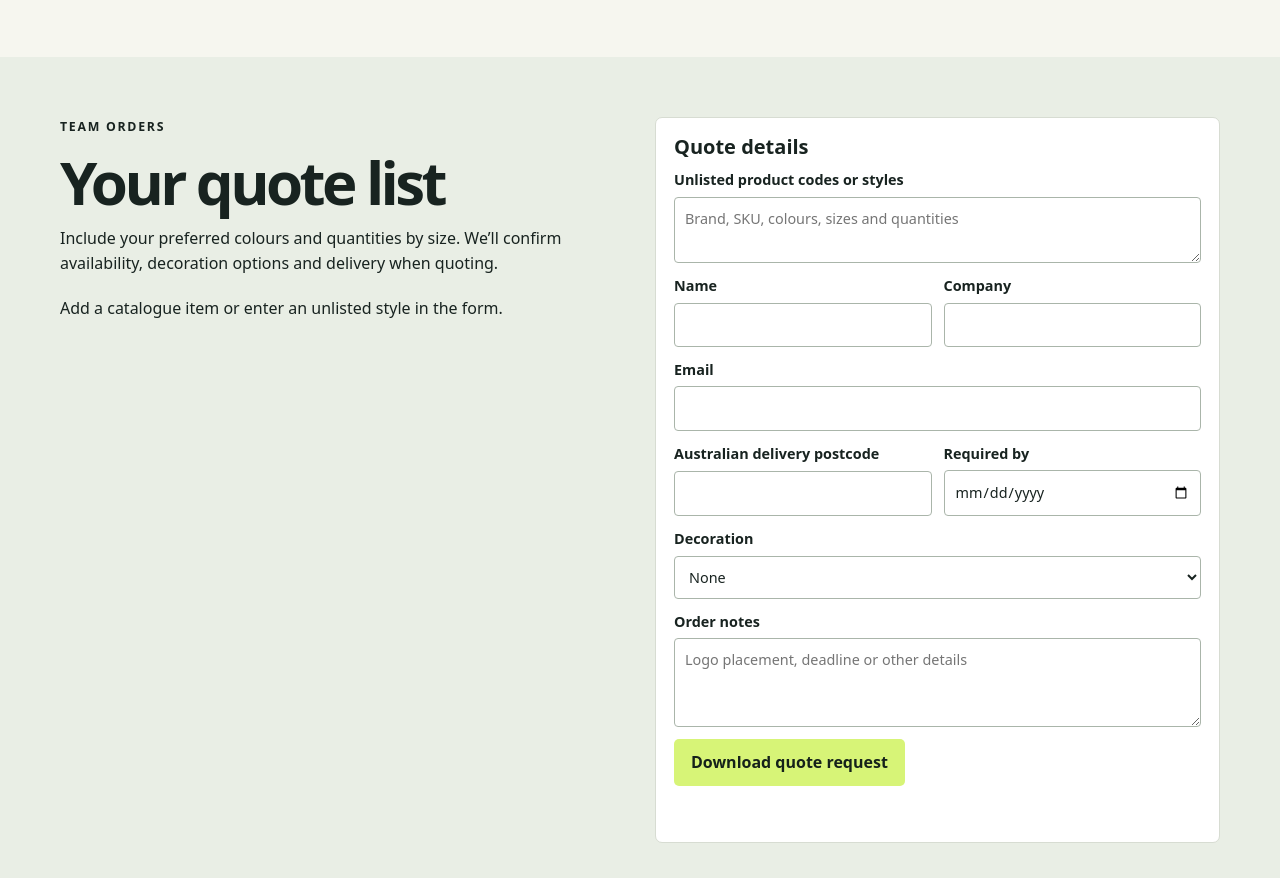
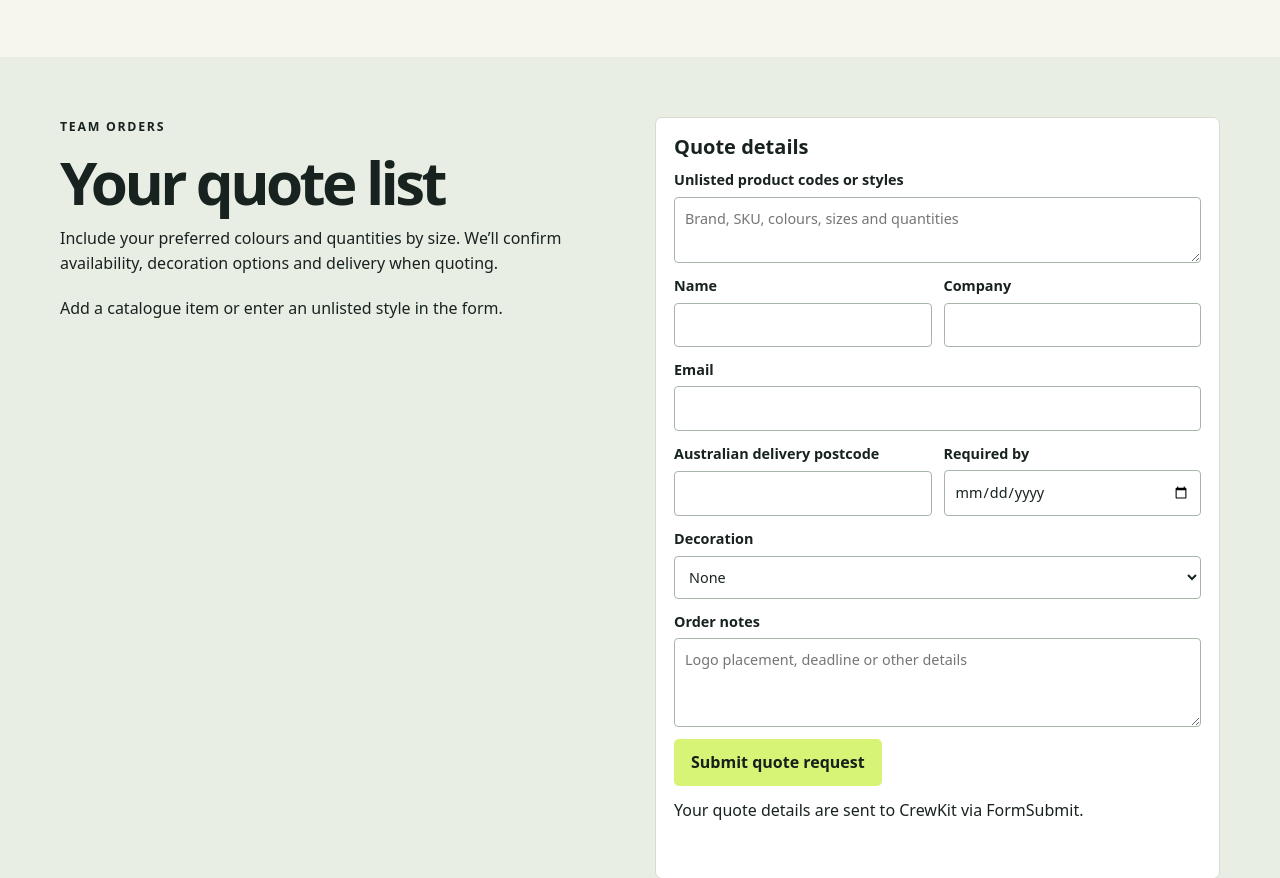
Before and after one commit to Richdrop-ux/crewkit-workwear, a plain HTML site: page index.html in a window 1280 px wide. Shown: the part 1386-2264 px from the top of the page. Drawn offline with Linux system fonts and the light colour scheme.

Commit message:
Connect quote form to CrewKit Outlook inbox

```diff
--- a/index.html
+++ b/index.html
@@ -17,7 +17,7 @@
 <p id="results" role="status"></p><div id="products" class="products"></div>
 </section>
 <section id="quote" class="quote-section"><div class="wrap quote-grid"><div><p class="eyebrow">TEAM ORDERS</p><h2>Your quote list</h2><p>Include your preferred colours and quantities by size. We’ll confirm availability, decoration options and delivery when quoting.</p><div id="items"></div><p id="feedback" role="status"></p></div>
-<form id="quote-form"><h3>Quote details</h3><label>Unlisted product codes or styles<textarea name="extra" rows="2" placeholder="Brand, SKU, colours, sizes and quantities"></textarea></label><div class="paired"><label>Name<input name="name" autocomplete="name" required></label><label>Company<input name="company" autocomplete="organization"></label></div><label>Email<input name="email" type="email" autocomplete="email" required></label><div class="paired"><label>Australian delivery postcode<input name="postcode" inputmode="numeric" pattern="[0-9]{4}" autocomplete="postal-code" required></label><label>Required by<input name="date" type="date"></label></div><label>Decoration<select name="decoration"><option>None</option><option>Embroidery</option><option>Printing</option><option>Help me choose</option></select></label><label>Order notes<textarea name="notes" rows="3" placeholder="Logo placement, deadline or other details"></textarea></label><button class="button" id="quote-action">Download quote request</button><p id="form-status" role="status"></p></form>
+<form id="quote-form" method="post" action="https://formsubmit.co/crewkitworkwear@outlook.com"><input type="hidden" name="_subject" value="New CrewKit Workwear quote request"><input type="hidden" name="Catalogue items" id="quote-items"><h3>Quote details</h3><label>Unlisted product codes or styles<textarea name="extra" rows="2" placeholder="Brand, SKU, colours, sizes and quantities"></textarea></label><div class="paired"><label>Name<input name="name" autocomplete="name" required></label><label>Company<input name="company" autocomplete="organization"></label></div><label>Email<input name="email" type="email" autocomplete="email" required></label><div class="paired"><label>Australian delivery postcode<input name="postcode" inputmode="numeric" pattern="[0-9]{4}" autocomplete="postal-code" required></label><label>Required by<input name="date" type="date"></label></div><label>Decoration<select name="decoration"><option>None</option><option>Embroidery</option><option>Printing</option><option>Help me choose</option></select></label><label>Order notes<textarea name="notes" rows="3" placeholder="Logo placement, deadline or other details"></textarea></label><button class="button" id="quote-action" disabled>Submit quote request</button><p>Your quote details are sent to CrewKit via FormSubmit.</p><noscript>Enable JavaScript to build and submit a quote request.</noscript><p id="form-status" role="status"></p></form>
 </div></section>
 </main><footer><div class="wrap nav"><a class="logo" href="#">CREW<span>KIT</span><small>WORKWEAR</small></a><span>Australian workwear and branded uniforms</span></div></footer>
 </body>
```
